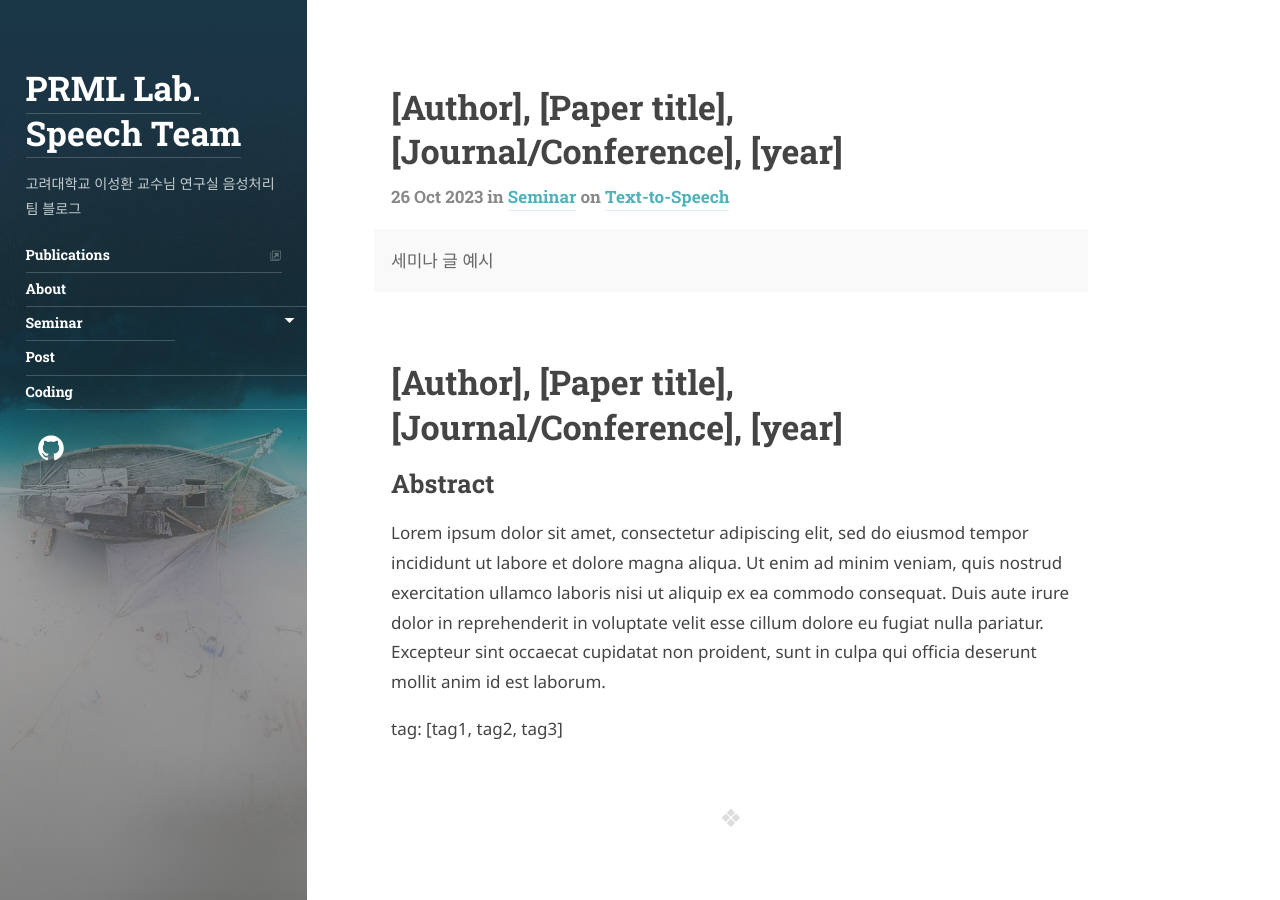
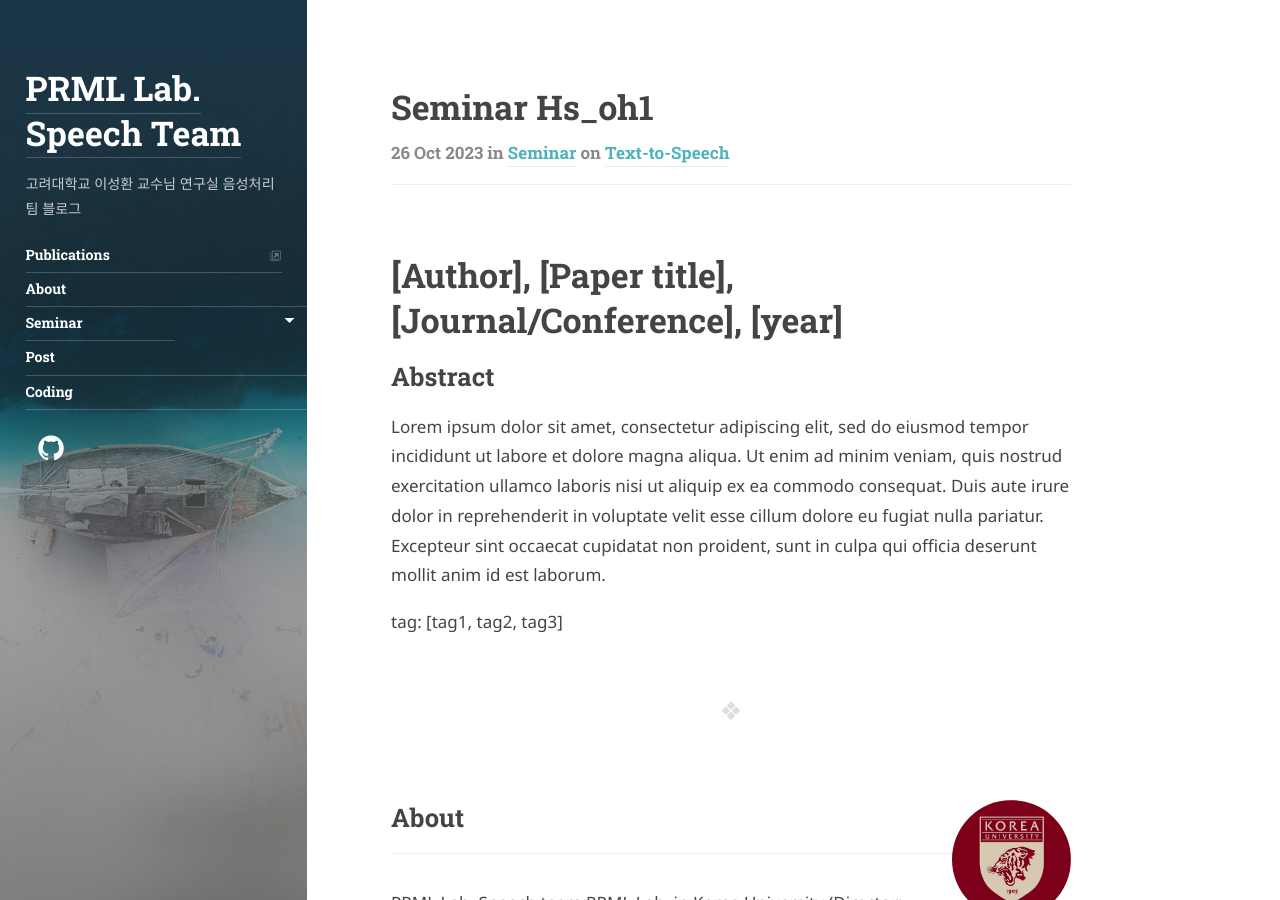
Before and after one commit to speech-team-korea/speech-team-korea.github.io, a Jekyll site: the page built from _posts/text-to-speech/2023-10-26-seminar-hs_oh1.md, in a window 1280 px wide and 900 px high. Built offline with Jekyll 4.4.1, drawn with Linux system fonts in a browser that asks for light colours; some web fonts are replaced; comment, search, counter and statistics services are not loaded.

Commit message:
Update 2023-10-26-seminar-hs_oh1.md

```diff
--- a/_posts/text-to-speech/2023-10-26-seminar-hs_oh1.md
+++ b/_posts/text-to-speech/2023-10-26-seminar-hs_oh1.md
@@ -1,12 +1,8 @@
 ---
 layout: post
-title: "[Author], [Paper title], [Journal/Conference], [year]"
-description: >
-  세미나 글 예시
-# tags: [seminar]
 category: seminar
 tags: text-to-speech
-author: author2
+author: author
 comments: true
 ---
 
```
